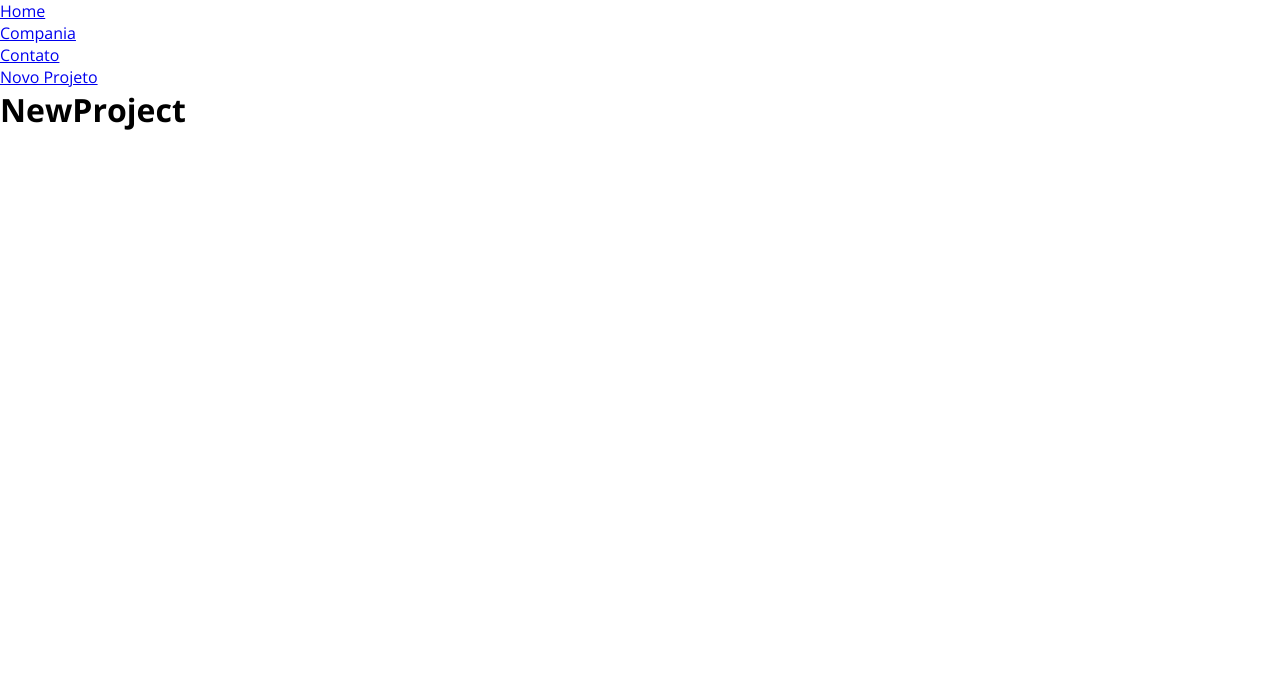
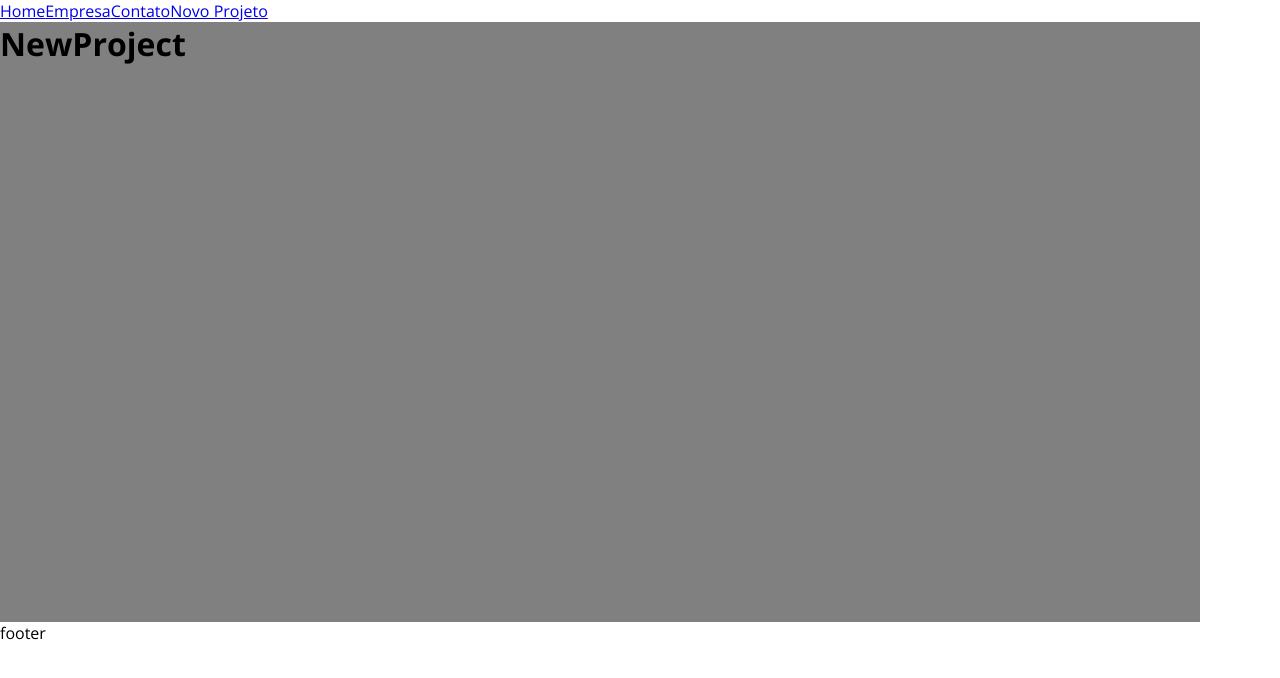
Before and after one commit to DenilsonSM1/cost, a React (Create React App) app: page /newproject in a window 1280 px wide. Shown: the top 678 px of the page. Built offline with nearby package versions, Linux system fonts and the light colour scheme.

Commit message:
Fizemos umas modificações no React-router-dom, e colocamos estilizações na página

```diff
--- a/src/App.js
+++ b/src/App.js
@@ -3,23 +3,30 @@
 import NewProject from './Componentes/pages/NewProject';
 import Company from './Componentes/pages/Company';
 import Contact from './Componentes/pages/Contact';
+
+import Container from './Componentes/layout/Container';
 function App() {
   return (
     <div className="App">
       <Router>
-        <ul>
-          <li><Link to="/">Home</Link></li>
-          <li><Link to="/company">Compania</Link></li>
-          <li><Link to="/contact">Contato</Link></li>
-          <li><Link to="/newproject">Novo Projeto</Link></li>
-        </ul>
+
+        <div>
+          <Link to="/">Home</Link>
+          <Link to="/company">Empresa</Link>
+          <Link to="/contact">Contato</Link>
+          <Link to="/newproject">Novo Projeto</Link>
+        </div>
+
+        <Container customClass="min-hight">
           <Routes>
             <Route exact path='/' element={<Home />} />
             <Route path='/company' element={<Company />} />
             <Route path='/contact' element={<Contact />} />
             <Route path='/newproject' element={<NewProject />} />
           </Routes>
+        </Container>
       </Router>
+      <p>footer</p>
     </div>
   );
 }
--- /dev/null
+++ b/src/Componentes/layout/Container.js
@@ -0,0 +1,12 @@
+import styles from './Container.module.css'
+function Container(props){
+    return(
+        <div className={`${styles.container} ${styles[props.customClass]}`}>
+            {props.children}
+
+
+        </div>
+
+    )
+}
+export default  Container;
--- /dev/null
+++ b/src/Componentes/layout/Container.module.css
@@ -0,0 +1,19 @@
+.container{
+    width: 1200px;
+    display: flex;
+    justify-content: space-between;
+    margin: 0;
+    flex-wrap: wrap; /*quando ultrapacar o valor de 1200px, ele desce o elemento para baixo*/
+
+}
+.min-hight{
+    min-height: 75vh;
+    background-color: gray;
+}
+.start{
+    justify-content: flex-start;
+}
+.column{
+    flex-direction: column ;
+    justify-content: flex-start;
+}
```
Lines whose indentation alone changed are shown as unchanged.
